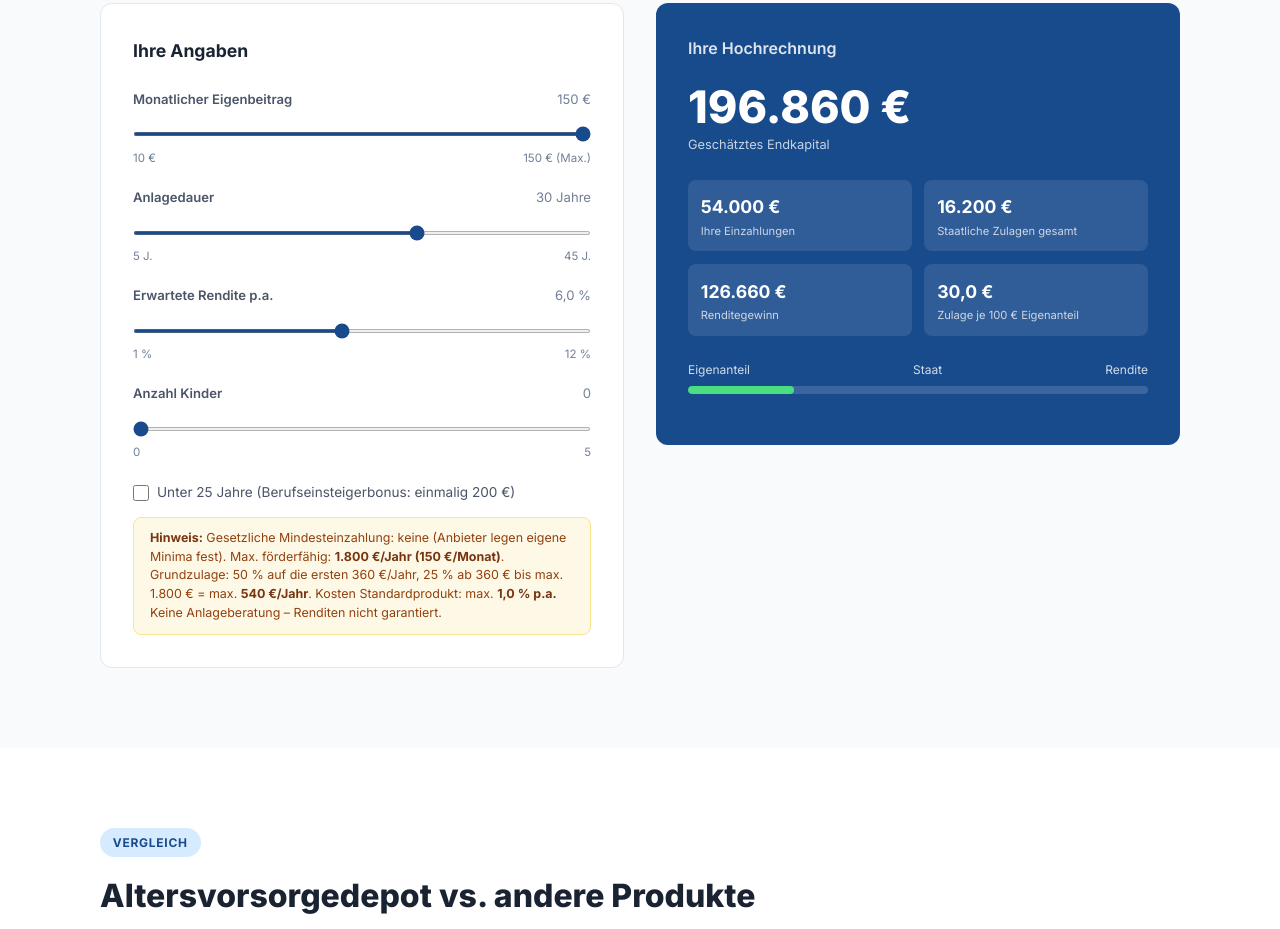
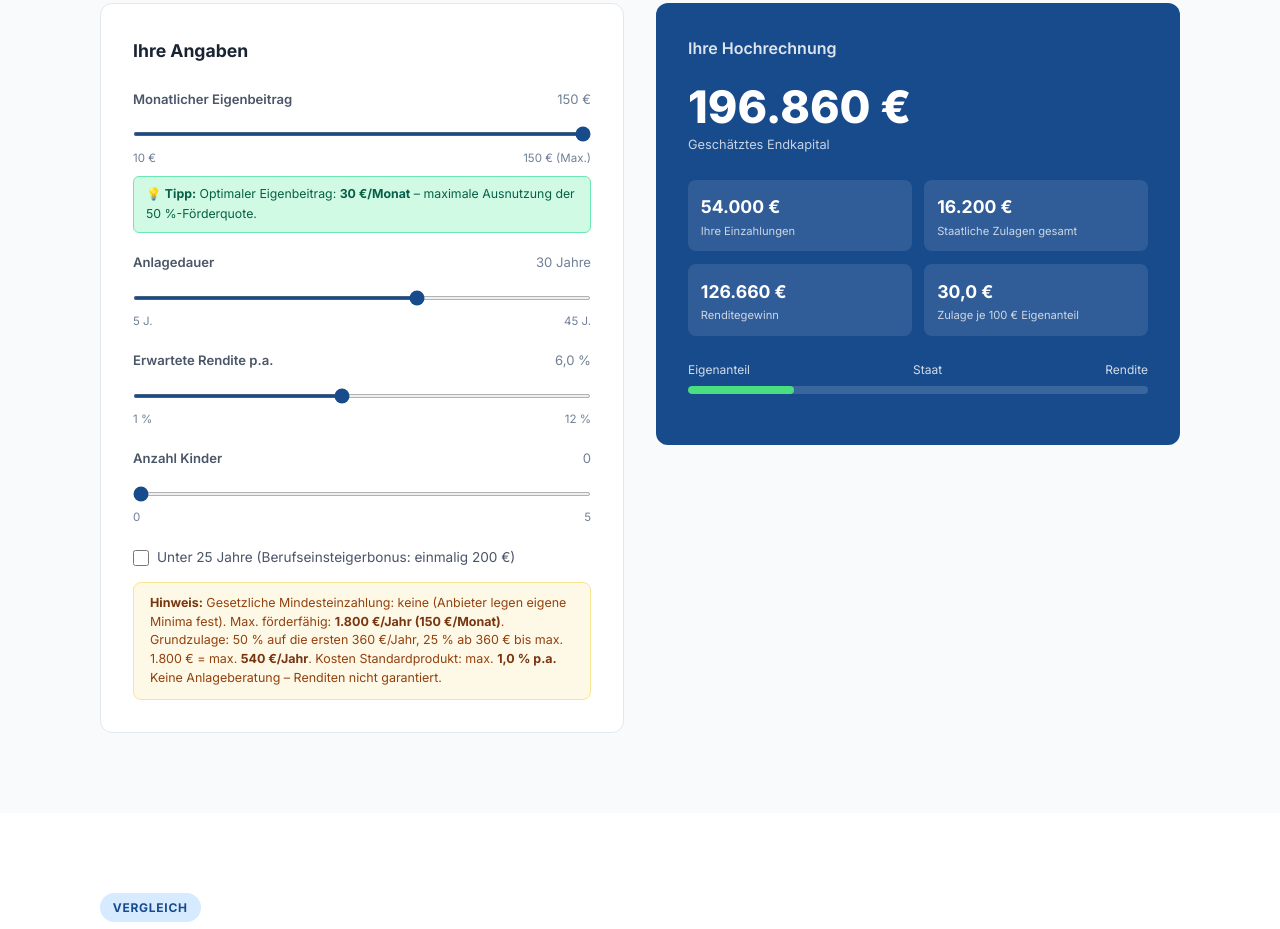
Before and after one commit to bshqg9xmrr-tech/Altersvorsorgedepot-Check, a plain HTML site: page index.html in a window 1280 px wide. Shown: the part 1903-2832 px from the top of the page. Drawn offline with Linux system fonts and the light colour scheme.

Commit message:
Fix: Korrekter Tipp-Text für optimalen Eigenbeitrag (30€/Monat)

```diff
--- a/index.html
+++ b/index.html
@@ -397,8 +397,8 @@ input[type=range] { width: 100%; height: 4px; accent-color: var(--primary); curs
                     <label>Monatlicher Eigenbeitrag <span id="lbm">150 €</span></label>
                     <input type="range" id="rBeitrag" min="10" max="150" value="150" step="5" aria-label="Monatlicher Eigenbeitrag">
                     <div class="range-vals"><span>10 €</span><span>150 € (Max.)</span></div>
-                    <div id="zoneHint" style="display:none;margin-top:0.5rem;background:#d1fae5;border:1px solid #6ee7b7;border-radius:6px;padding:0.45rem 0.75rem;font-size:0.77rem;color:#065f46;">
-                        🎯 <strong>Optimale Zone:</strong> Bis 30 €/Monat erhält der Staat <strong>50 % Zulage</strong> auf Ihren Eigenbeitrag!
+                    <div style="margin-top:0.5rem;background:#d1fae5;border:1px solid #6ee7b7;border-radius:6px;padding:0.45rem 0.75rem;font-size:0.77rem;color:#065f46;">
+                        💡 <strong>Tipp:</strong> Optimaler Eigenbeitrag: <strong>30 €/Monat</strong> – maximale Ausnutzung der 50&nbsp;%-Förderquote.
                     </div>
                 </div>
                 <div class="form-group">
@@ -963,8 +963,6 @@ function updateCalc(){
     var pct = Math.min(100, res.zg / (res.eg + res.zg) * 100);
     document.getElementById('rBarFill').style.width = pct + '%';
     document.getElementById('rBonusBox').style.display = u ? 'block' : 'none';
-    // Grüner Hinweis bei ≤ 30 €/Monat (50%-Zone)
-    document.getElementById('zoneHint').style.display = m <= 30 ? 'block' : 'none';
 }
 ['rBeitrag','rJahre','rRendite','rKinder'].forEach(function(id){
     document.getElementById(id).addEventListener('input', updateCalc);
```
